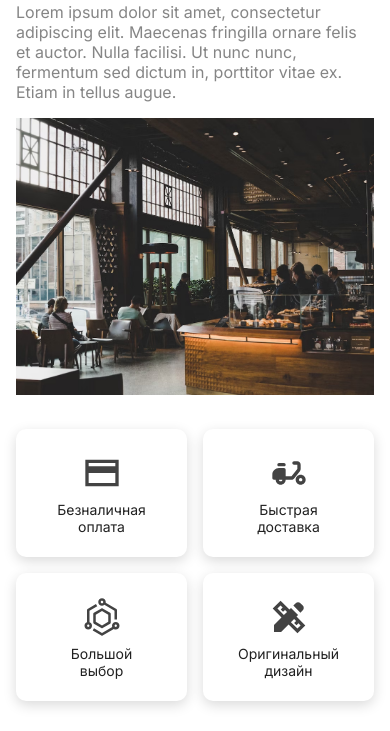
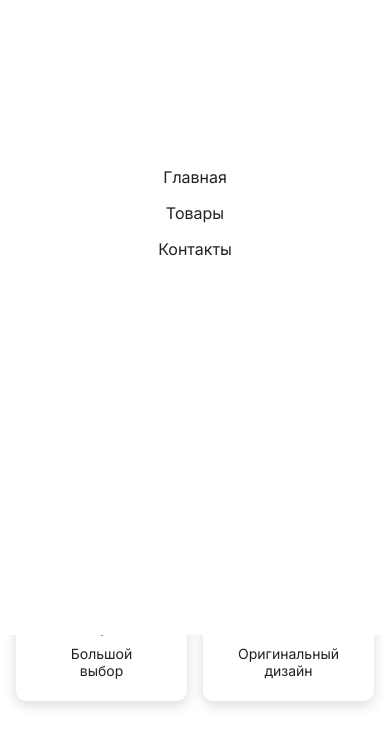
Before and after one commit to aau8/cafe-landing, a plain HTML site: page index.html in a window 390 px wide. Shown: the part 209-940 px from the top of the page. Drawn offline with Linux system fonts and the light colour scheme.

Commit message:
adaptive menu

```diff
--- a/css/style.css
+++ b/css/style.css
@@ -254,7 +254,30 @@ img {
 @media (max-width: 550px) {
 
 	.menu {
-		display: none;
+		position: fixed;
+		z-index: 1;
+		top: 0;
+		right: 0;
+		bottom: 0;
+		left: 0;
+		background-color: #fff;
+		display: flex;
+		justify-content: center;
+		margin: 0;
+		padding: 32px 16px;
+		overflow: auto;
+	}
+
+	.menu__list {
+		display: flex;
+		flex-direction: column;
+		align-items: center;
+		text-align: center;
+		margin: auto 0;
+	}
+
+	.menu__item {
+		font-size: 16px;
 	}
 
 	.header__callback {
```
